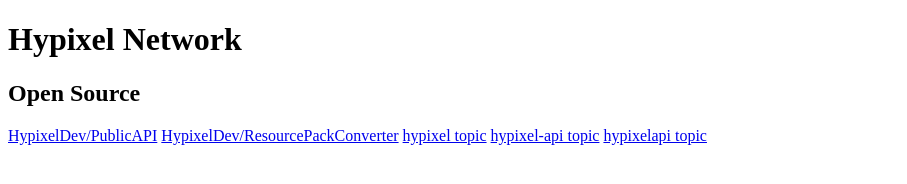
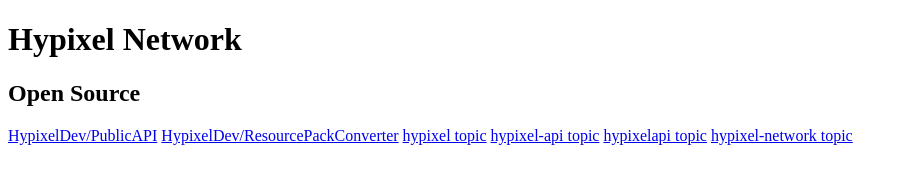
Before and after one commit to Tominous/hypixelnetwork.github.io, a plain HTML site: page index.html in a window 1280 px wide. Shown: the whole page, without its empty margins (0-907 px from the left). Drawn offline with Linux system fonts and the light colour scheme.

Commit message:
Update index.html

```diff
--- a/index.html
+++ b/index.html
@@ -7,3 +7,4 @@
 <a href="https://github.com/topics/hypixel">hypixel topic</a>
 <a href="https://github.com/topics/hypixel-api">hypixel-api topic</a>
 <a href="https://github.com/topics/hypixelapi">hypixelapi topic</a>
+<a href="https://github.com/topics/hypixel-network">hypixel-network topic</a>
```
